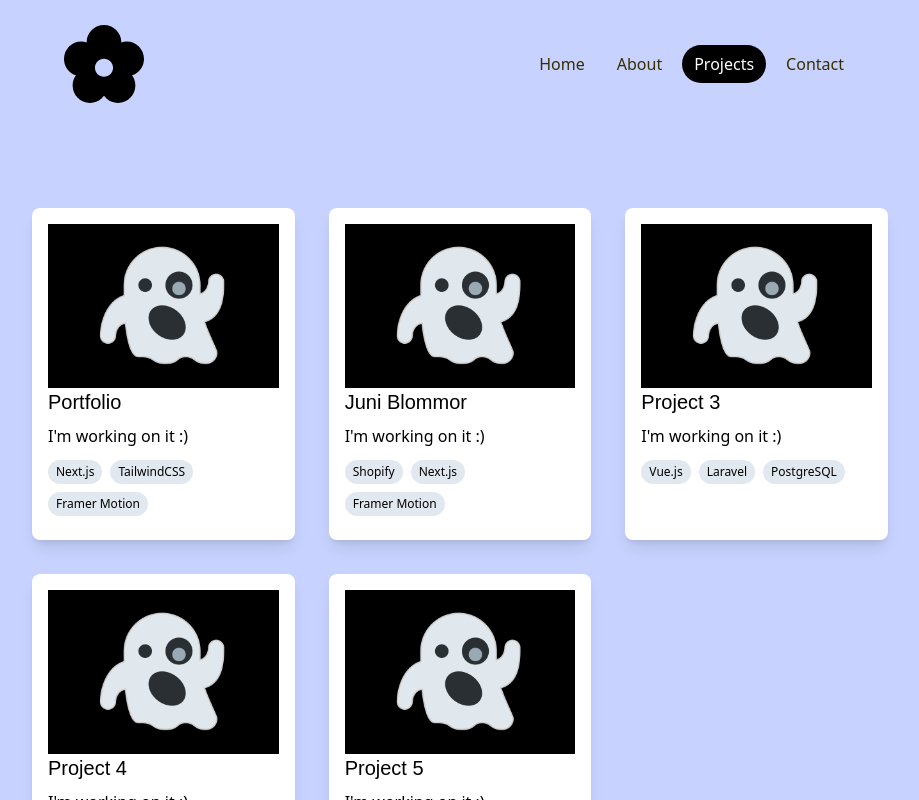
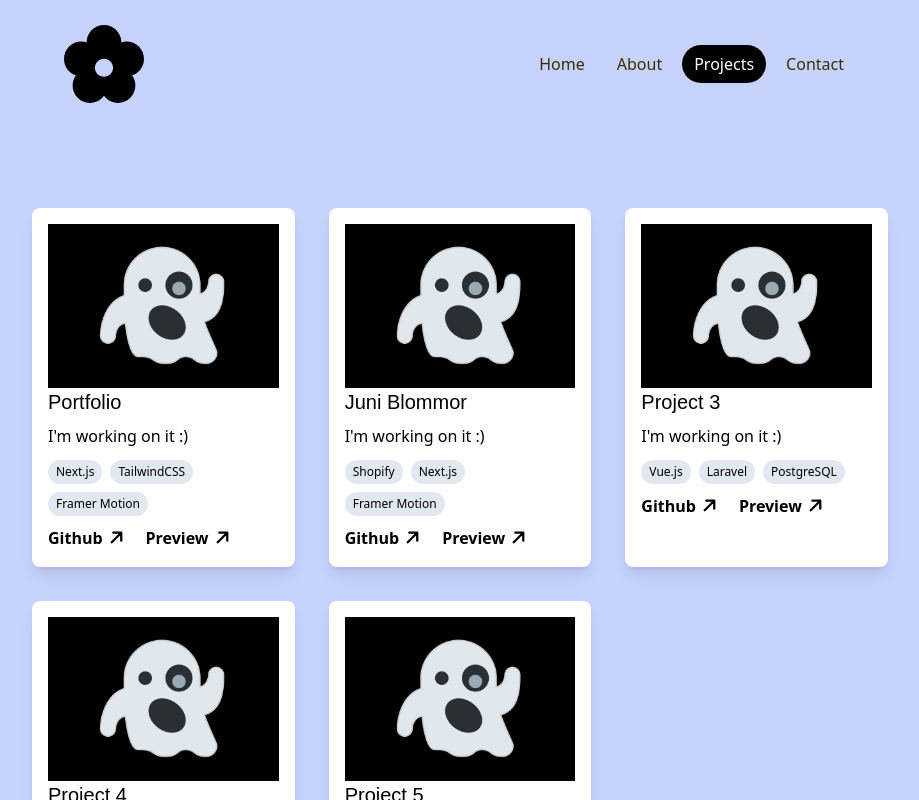
Before and after one commit to june7001/portfolio, a Next.js app: page /projects in a window 1280 px wide. Shown: the top 800 px of the page, without its empty margins (180-1099 px from the left). Built offline with nearby package versions, Linux system fonts and the light colour scheme; a web font is replaced by a local one.

Commit message:
add links to the project card

```diff
--- a/components/ProjectCard.js
+++ b/components/ProjectCard.js
@@ -1,4 +1,5 @@
 import Image from "next/image";
+import { ArrowLink } from "./ArrowLink";
 
 export function ProjectCard({ project }) {
   return (
@@ -13,7 +14,7 @@ export function ProjectCard({ project }) {
           className="w-1/3"
         />
         <h3 className="mb-2 font-heading text-xl">{project.title}</h3>
-        <p>{project.description}</p>
+        <p className="font-medium">{project.description}</p>
         <div className="mt-3 flex flex-wrap">
           {project.techStack.map((tech, index) => (
             <span
@@ -24,6 +25,14 @@ export function ProjectCard({ project }) {
             </span>
           ))}
         </div>
+        <div className="space-x-4">
+          <ArrowLink href={project.githubLink} newTab>
+            Github
+          </ArrowLink>
+          <ArrowLink href={project.link} newTab>
+            Preview
+          </ArrowLink>
+        </div>
       </div>
     </div>
   );
--- a/data/data.js
+++ b/data/data.js
@@ -5,7 +5,7 @@ export const projects = [
     img: "/images/ghost.png",
     techStack: ["Next.js", "TailwindCSS", "Framer Motion"],
     description: "I'm working on it :)",
-    link: "link-to-project-1-page.com",
+    link: "https://june.contact",
   },
   {
     title: "Juni Blommor",
@@ -21,7 +21,7 @@ export const projects = [
     img: "/images/ghost.png",
     techStack: ["Vue.js", "Laravel", "PostgreSQL"],
     description: "I'm working on it :)",
-    link: "link-to-project-3-page.com",
+    link: "",
   },
   {
     title: "Project 4",
```
